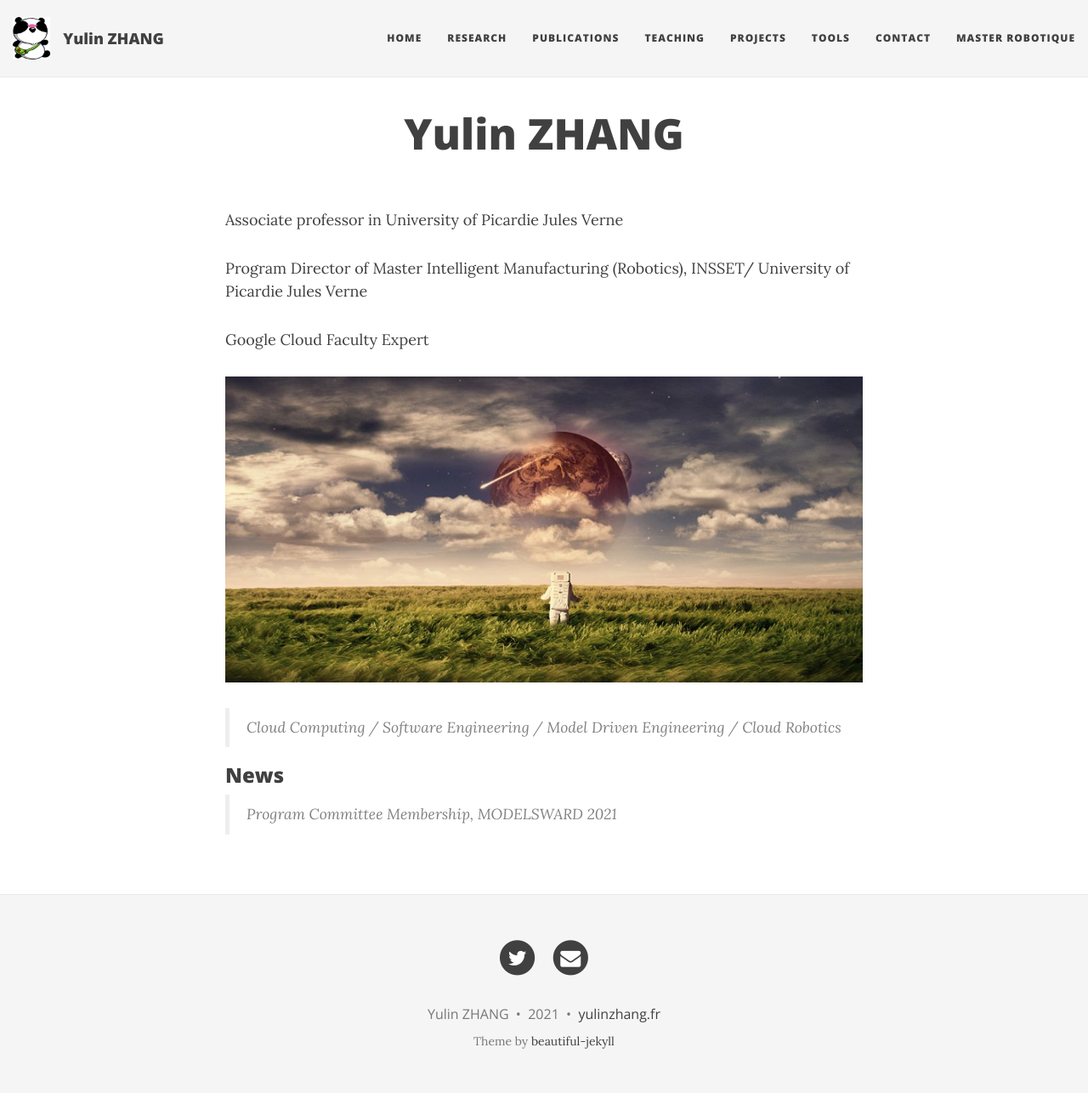
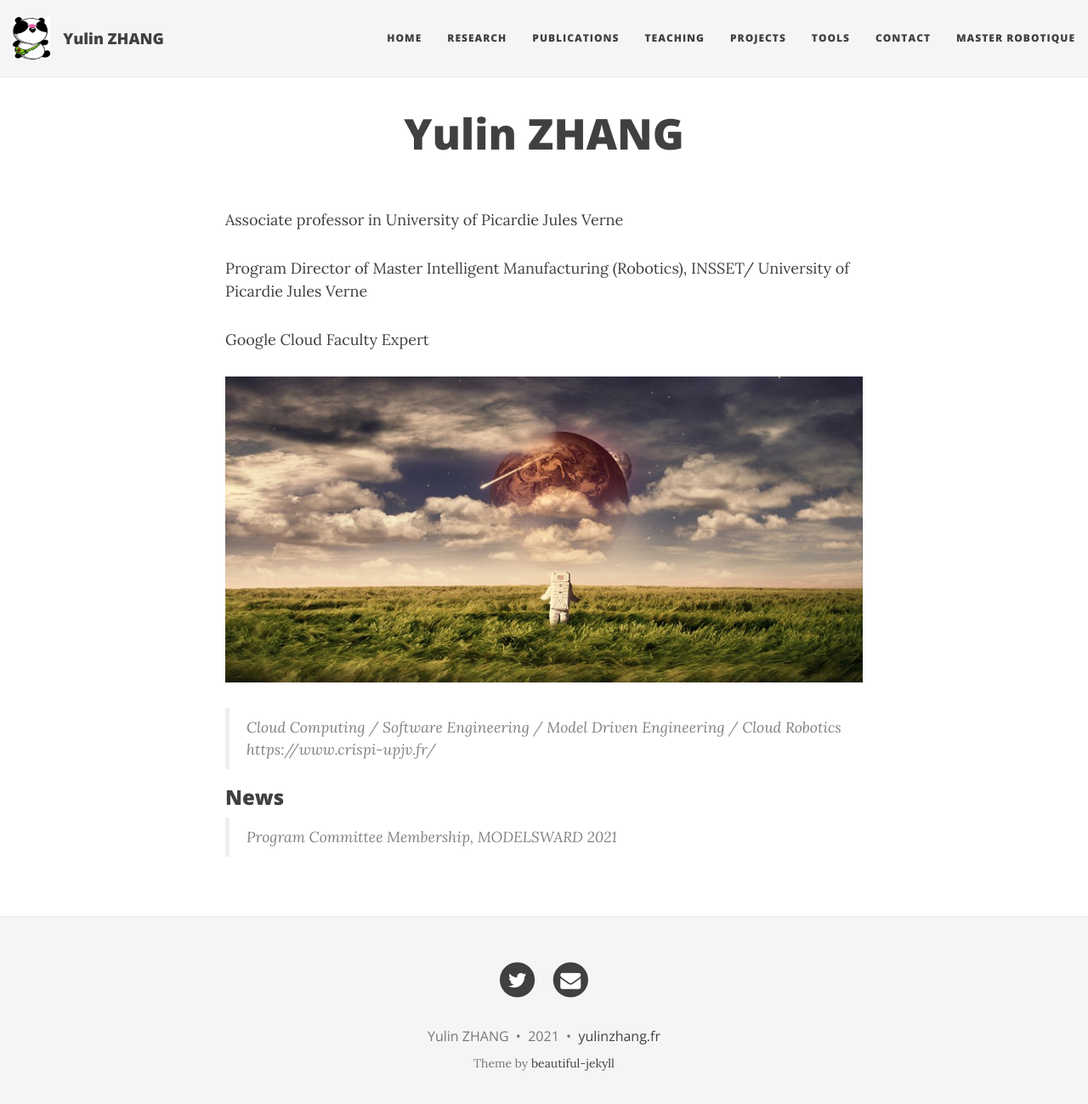
Before and after one commit to yulinz888888/yulinz888888-jekyII.github.io, a Jekyll site: the page built from index.md, in a window 1280 px wide and 1312 px high. Shown: the top 1299 px of the window at 85% size. Built offline with Jekyll 4.4.1, drawn with Linux system fonts in a browser that asks for light colours; nearby versions of some CDN libraries; comment, search, counter and statistics services are not loaded; some of the changed lines change nothing that is shown.

Commit message:
add crispi website

```diff
--- a/index.md
+++ b/index.md
@@ -13,6 +13,7 @@ Google Cloud Faculty Expert
 <img src="{{ site.baseurl }}/img/bandeau.jpg" />
 
 > Cloud Computing / Software Engineering / Model Driven Engineering / Cloud Robotics
+> https://www.crispi-upjv.fr/
 
 ### News
 > Program Committee Membership, MODELSWARD 2021
```
